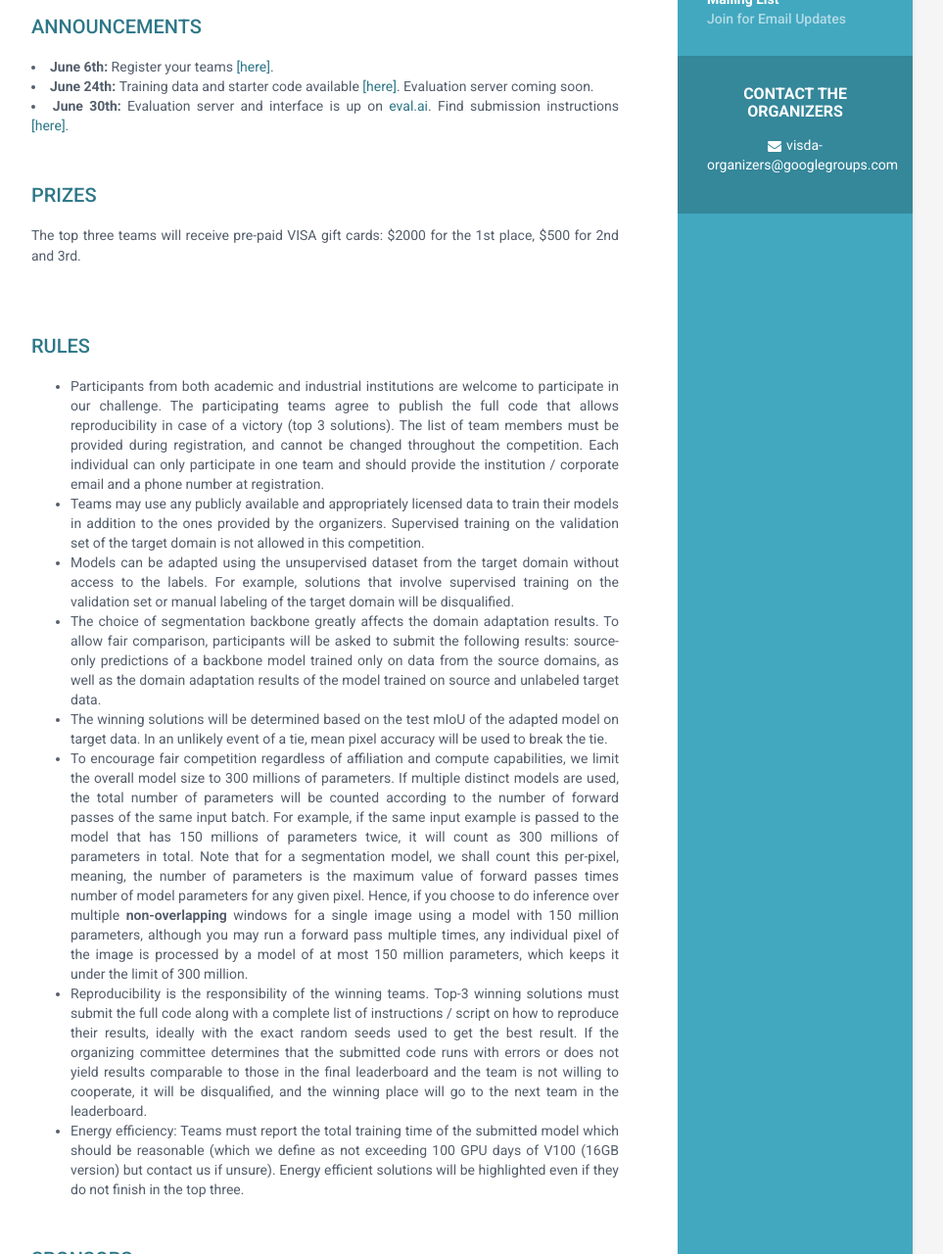
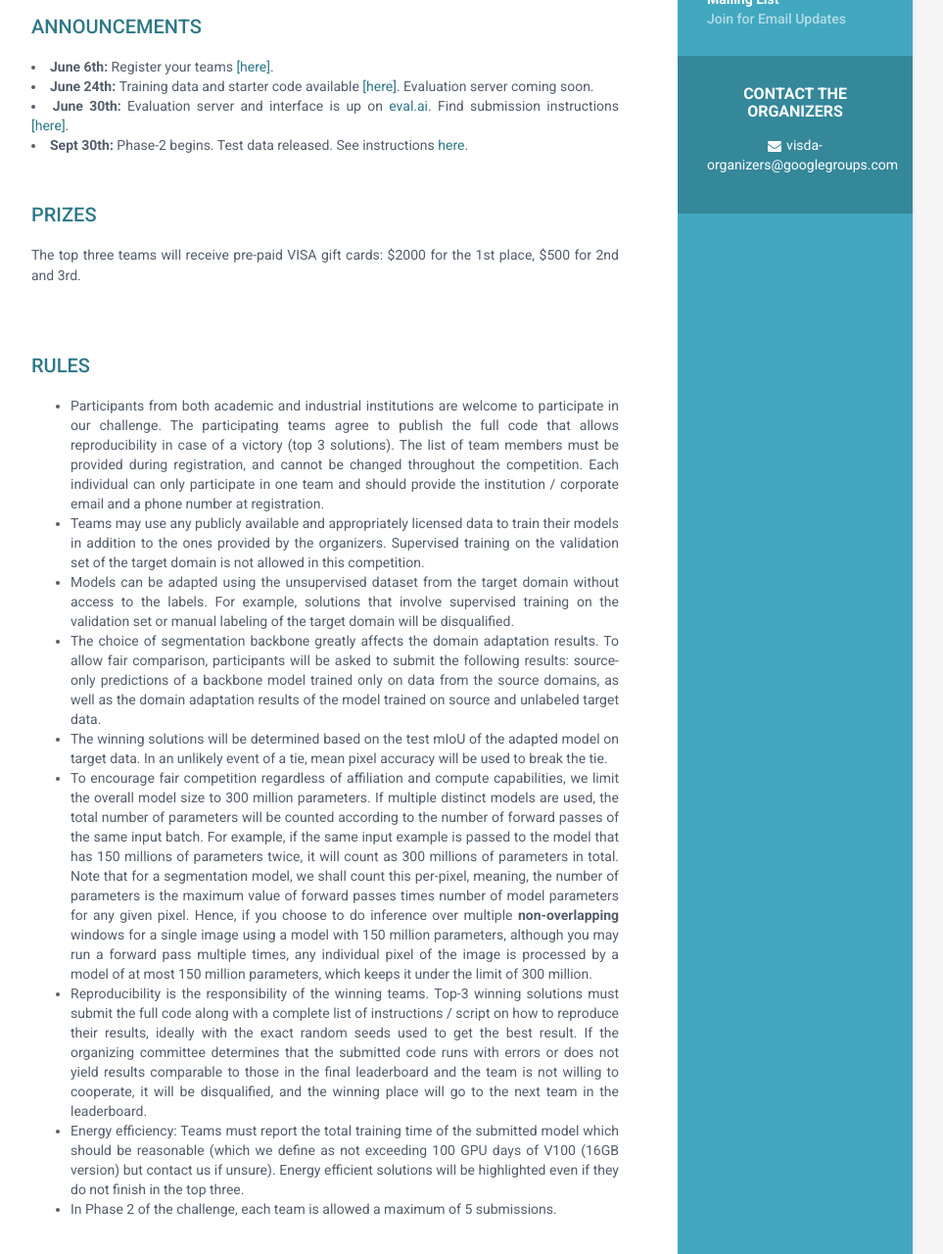
Before and after one commit to VisionLearningGroup/visda-2022, a Jekyll site: the page built from index.html, in a window 1280 px wide and 1400 px high, scrolled down 898 px, cut to the strip 120-1400 px from the top of the window. Shown: the whole strip at 98% size, without its empty margins (188-1151 px from the left). Built offline with Jekyll 4.4.1, drawn with Linux system fonts in a browser that asks for light colours.

Commit message:
Starting phase 2

```diff
--- a/index.html
+++ b/index.html
@@ -95,6 +95,7 @@ We are happy to announce that the live breakout session of the VisDA-2021 NeurIP
   <li> <b> June 6th: </b> Register your teams <a href="https://forms.gle/R7c8zJQbX92qW8X2A">[here]</a>.
   <li> <b> June 24th: </b> Training data and starter code available <a href="https://github.com/dbash/visda2022-org">[here]</a>. Evaluation server coming soon.
   <li> <b> June 30th: </b> Evaluation server and interface is up on <a href="https://eval.ai/web/challenges/challenge-page/1806/overview">eval.ai</a>. Find submission instructions <a href="https://github.com/dbash/visda2022-org#submit-on-evalai">[here]</a>.
+  <li> <b> Sept 30th: </b> Phase-2 begins. Test data released. See instructions <a href="https://github.com/dbash/visda2022-org#setup-datasets">here</a>.
     <!-- <ul>
     <li> <b> June 23rd: </b> the official devkit and with data urls are released on <a href="https://github.com/VisionLearningGroup/visda21-dev">[github]</a>. </li>
     <li> <b> July 7th: </b> the evaluation server and the leaderboard are up on <a href="https://competitions.codalab.org/competitions/33396">[codalab]</a>
@@ -125,9 +126,10 @@ We are happy to announce that the live breakout session of the VisDA-2021 NeurIP
 <li>Models can be adapted using the unsupervised dataset from the target domain without access to the labels. For example, solutions that involve supervised training on the validation set or manual labeling of the target domain will be disqualified.</li>
 <li>The choice of segmentation backbone greatly affects the domain adaptation results. To allow fair comparison, participants will be asked to submit the following results: source-only predictions of a backbone model trained only on data from the source domains, as well as the domain adaptation results of the model trained on source and unlabeled target data. </li>
 <li>The winning solutions will be determined based on the test mIoU of the adapted model on target data. In an unlikely event of a tie, mean pixel accuracy will be used to break the tie. </li>
-<li>To encourage fair competition regardless of affiliation and compute capabilities, we limit the overall model size to 300 millions of parameters. If multiple distinct models are used, the total number of parameters will be counted according to the number of forward passes of the same input batch. For example, if the same input example is passed to the model that has 150 millions of parameters twice, it will count as 300 millions of parameters in total. Note that for a segmentation model, we shall count this per-pixel, meaning, the number of parameters is the maximum value of forward passes times number of model parameters for any given pixel. Hence, if you choose to do inference over multiple <b>non-overlapping</b> windows for a single image using a model with 150 million parameters, although you may run a forward pass multiple times, any individual pixel of the image is processed by a model of at most 150 million parameters, which keeps it under the limit of 300 million. </li>
+<li>To encourage fair competition regardless of affiliation and compute capabilities, we limit the overall model size to 300 million parameters. If multiple distinct models are used, the total number of parameters will be counted according to the number of forward passes of the same input batch. For example, if the same input example is passed to the model that has 150 millions of parameters twice, it will count as 300 millions of parameters in total. Note that for a segmentation model, we shall count this per-pixel, meaning, the number of parameters is the maximum value of forward passes times number of model parameters for any given pixel. Hence, if you choose to do inference over multiple <b>non-overlapping</b> windows for a single image using a model with 150 million parameters, although you may run a forward pass multiple times, any individual pixel of the image is processed by a model of at most 150 million parameters, which keeps it under the limit of 300 million. </li>
 <li>Reproducibility is the responsibility of the winning teams. Top-3 winning solutions must submit the full code along with a complete list of instructions / script on how to reproduce their results, ideally with the exact random seeds used to get the best result. If the organizing committee determines that the submitted code runs with errors or does not yield results comparable to those in the final leaderboard and the team is not willing to cooperate, it will be disqualified, and the winning place will go to the next team in the leaderboard. </li>
 <li>Energy efficiency: Teams must report the total training time of the submitted model which should be reasonable (which we define as not exceeding 100 GPU days of V100 (16GB version) but contact us if unsure). Energy efficient solutions will be highlighted even if they do not finish in the top three. </li>
+<li>In Phase 2 of the challenge, each team is allowed a maximum of 5 submissions.
 </ul>
 
 </br>
```
